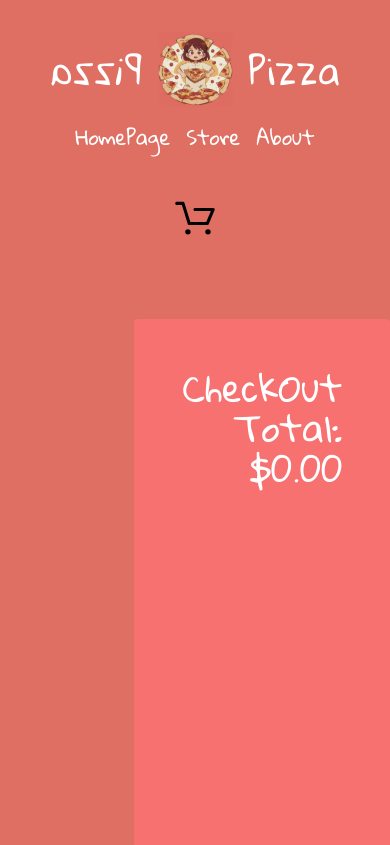
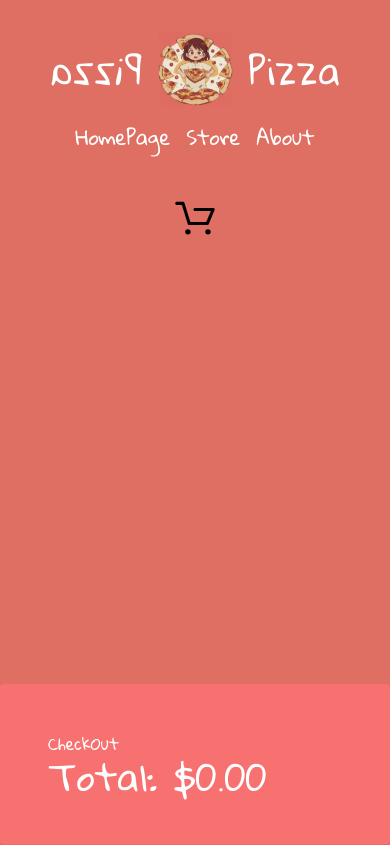
Before and after one commit to ahmettutsak/pizza, a Next.js app: page /cart in a window 390 px wide. Shown: the top 845 px of the page. Built offline with nearby package versions, Linux system fonts and the light colour scheme.

Commit message:
full responsive

```diff
--- a/src/app/cart/page.js
+++ b/src/app/cart/page.js
@@ -52,22 +52,21 @@ export default function Cart() {
   };
 
   return (
-    <div className="bg-[#df6f63] h-full w-full flex">
+    <div className="bg-[#df6f63] h-full w-full flex flex-col xl:flex-row">
       <div className="flex flex-col p-12 gap-4 w-full">
         {cartItems?.map((cartItem, index) => (
           <div
-            className="w-full bg-red-400 rounded-2xl p-4 flex justify-between items-center"
+            className="w-full bg-red-400 rounded-2xl xl:p-4 flex justify-between items-center"
             key={cartItem.id}
           >
-            <div className="flex gap-12">
+            <div className="flex gap-4 justify-center xl:gap-12">
               <Image
-                className="rounded-full"
-                width={200}
+                className="rounded-full w-[75px] h-[75px] xl:w-[200px] xl:h-[200px]"
                 src={images[cartItem.id - 1]}
                 alt="pizza"
               />
               <div className="flex flex-col gap-4 justify-center">
-                <h2 className="text-3xl">{cartItem.name}</h2>
+                <h2 className="text-xl xl:text-3xl">{cartItem.name}</h2>
                 <h2 className="text-xl">
                   ${(cartItem.price * cartItem.amount).toFixed(2)}
                 </h2>
@@ -84,13 +83,13 @@ export default function Cart() {
                     amount: 1,
                   })
                 }
-                className="p-8 bg-green-600 rounded-2xl w-16 h-16 flex justify-center items-center text-5xl"
+                className="bg-green-600 rounded-2xl xl:w-16 xl:h-16 w-10 h-10 flex justify-center items-center text-2xl xl:text-5xl"
               >
                 +
               </button>
               <button
                 onClick={() => handleRemoveToCart(cartItem.id)}
-                className="p-8 bg-red-600 rounded-2xl w-16 h-16 flex justify-center items-center text-5xl"
+                className="bg-red-600 rounded-2xl xl:w-16 xl:h-16 w-10 h-10 flex justify-center items-center text-2xl xl:text-5xl"
               >
                 -
               </button>
@@ -98,11 +97,15 @@ export default function Cart() {
           </div>
         ))}
       </div>
-      <div className="bg-red-400 mt-12 p-12 w-[600px] min-h-[1000px] rounded">
-        <h2 className="text-4xl">CheckOut</h2>
+      <div
+        className={`bg-red-400 mt-12 p-12 xl:w-[600px] xl:min-h-[1000px] ${
+          cartItems.length > 0 ? "relative" : "absolute"
+        } xl:relative bottom-0 w-full rounded`}
+      >
+        <h2 className="xl:text-4xl">CheckOut</h2>
         {cartItems?.map((cartItem, index) => (
           <div
-            className="w-full bg-red-400 rounded-2xl p-4 flex justify-between items-center"
+            className="xl:bg-red-400 rounded-2xl p-4 hidden xl:flex justify-between items-center"
             key={cartItem.id}
           >
             <div className="flex gap-6">
@@ -118,7 +121,7 @@ export default function Cart() {
             </div>
           </div>
         ))}
-        <div className="text-4xl w-full text-right">
+        <div className="text-4xl w-full xl:text-right">
           Total: ${calculatePrice()}
         </div>
       </div>
```
